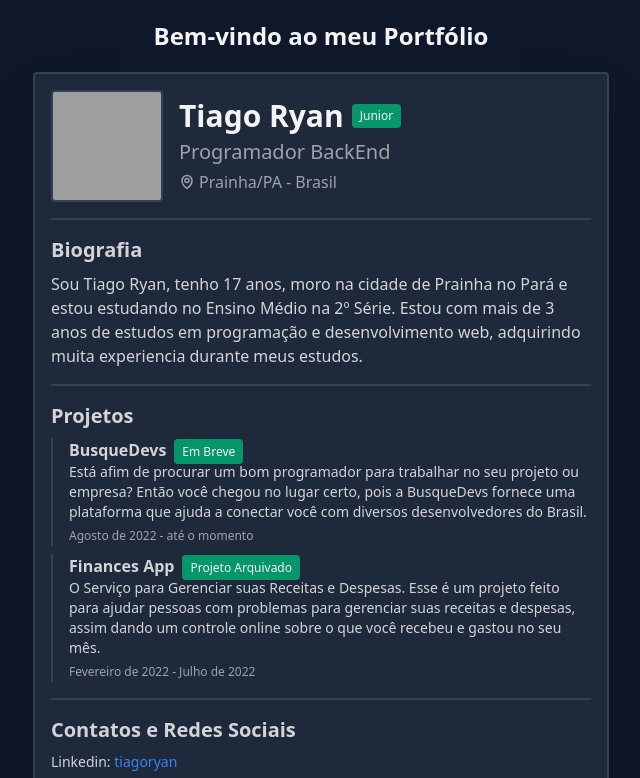
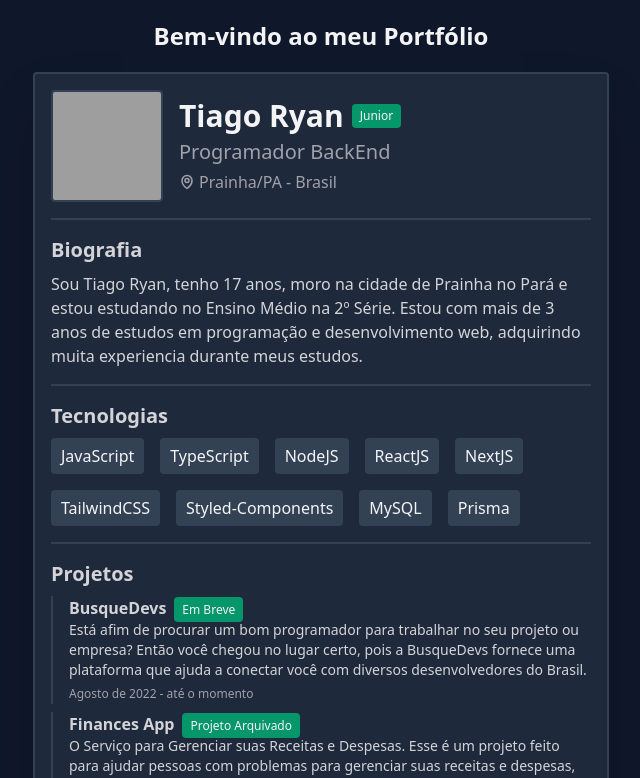
Before and after one commit to tiagoryandev/tiagoryandev, a Next.js app: page / in a window 1280 px wide. Shown: the top 778 px of the page, without its empty margins (319-959 px from the left). Built offline with nearby package versions, Linux system fonts and the light colour scheme; grey boxes are pictures that could not be loaded.

Commit message:
feat: add skills area

```diff
--- a/src/data/profile-data.json
+++ b/src/data/profile-data.json
@@ -5,6 +5,17 @@
   "occupation": "Programador BackEnd",
   "location": "Prainha/PA - Brasil",
   "biography": "Sou Tiago Ryan, tenho 17 anos, moro na cidade de Prainha no Pará e estou estudando no Ensino Médio na 2º Série. Estou com mais de 3 anos de estudos em programação e desenvolvimento web, adquirindo muita experiencia durante meus estudos.",
+  "skills": [
+    "JavaScript",
+    "TypeScript",
+    "NodeJS",
+    "ReactJS",
+    "NextJS",
+    "TailwindCSS",
+    "Styled-Components",
+    "MySQL",
+    "Prisma"
+  ],
   "projects": [
     {
       "title": "BusqueDevs",
--- a/src/pages/index.tsx
+++ b/src/pages/index.tsx
@@ -14,6 +14,7 @@ const Home: NextPage<HomeProps> = ({
 	occupation,
 	location,
 	biography,
+	skills,
 	projects,
 	links
 }) => {
@@ -38,6 +39,13 @@ const Home: NextPage<HomeProps> = ({
 				<div className="my-4 w-full border-t-2 border-slate-700" />
 				<h2 className="mb-2 text-xl text-zinc-300 font-bold">Biografia</h2>
 				<p className="text-zinc-300">{biography}</p>
+				<div className="my-4 w-full border-t-2 border-slate-700" />
+				<h2 className="mb-2 text-xl text-zinc-300 font-bold">Tecnologias</h2>
+				<div className="flex flex-wrap gap-4">
+					{skills.map((skill, key) => (
+						<span key={key} className="px-2 py-1 text-zinc-100 border-2 border-transparent bg-slate-700 hover:border-slate-600 cursor-pointer rounded">{skill}</span>
+					))}
+				</div>
 				<div className="my-4 w-full border-t-2 border-slate-700" />
 				<h2 className="mb-2 text-xl text-zinc-300 font-bold">Projetos</h2>
 				<div className="flex flex-col gap-2">
```
